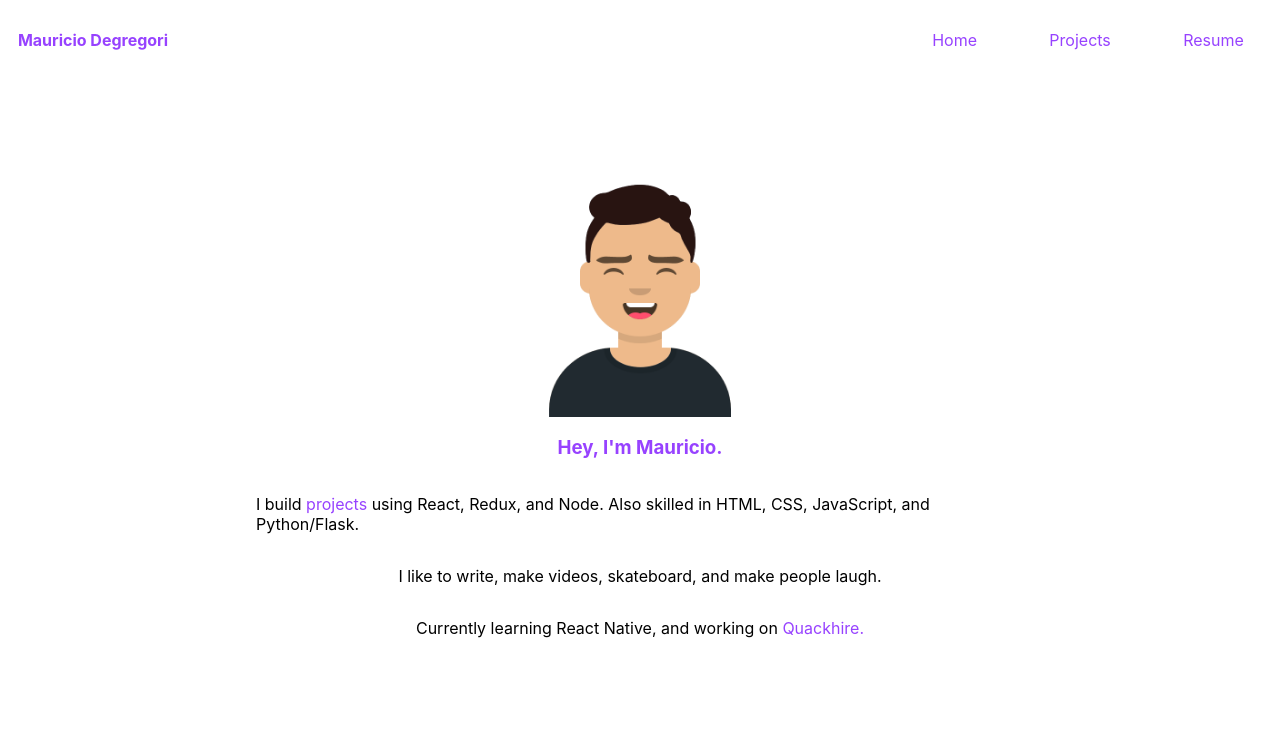
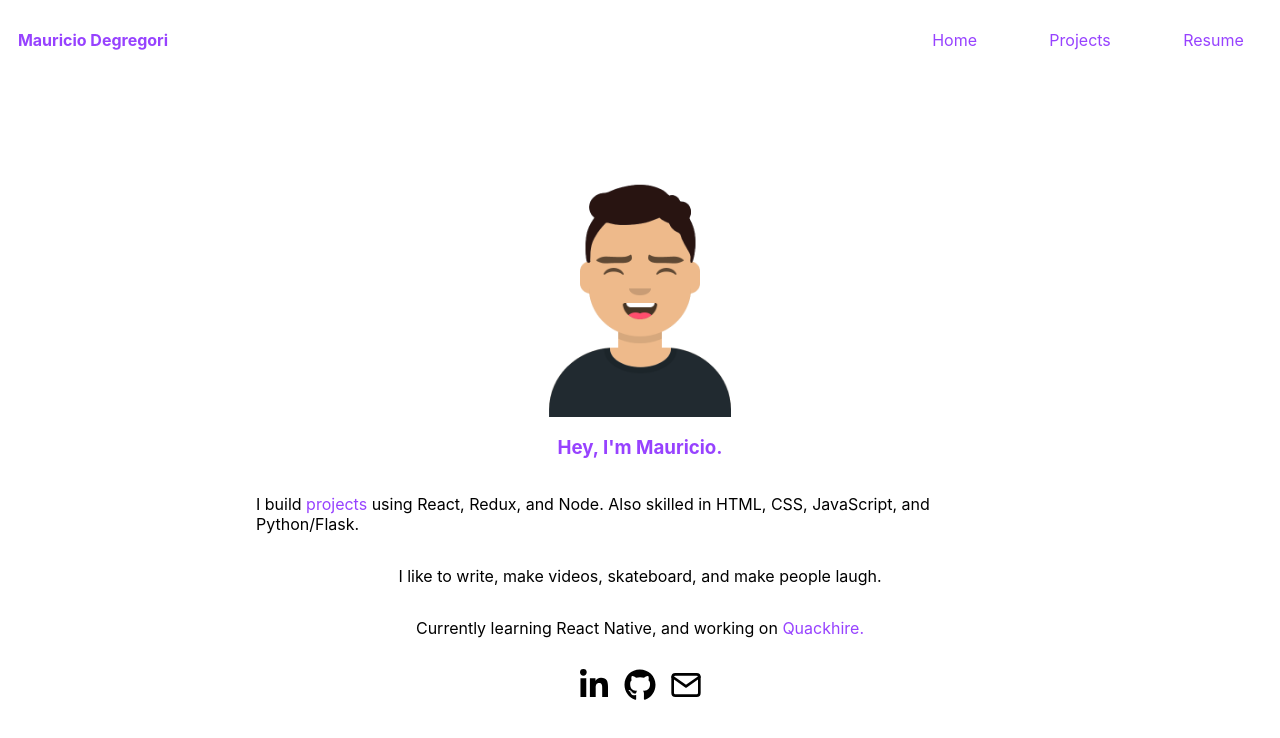
Before and after one commit to mdegregori1/Mauricio-Portfolio, a React (Create React App) app: page / in a window 1280 px wide. Shown: the top 738 px of the page. Built offline with nearby package versions, Linux system fonts and the light colour scheme.

Commit message:
changed color on nav

```diff
--- a/src/components/HomePage.jsx
+++ b/src/components/HomePage.jsx
@@ -19,13 +19,13 @@ export const HomePage = () => {
                 </About>
                 <Social>
                     <Tag href ="https://www.linkedin.com/in/mauricio-degregori/" target="_blank">
-                        <FaLinkedinIn size="2rem" color="#ffffff"/>
+                        <FaLinkedinIn size="2rem" color="black"/>
                     </Tag>
                     <Tag href ="https://github.com/mdegregori1" target="_blank">
-                        <FaGithub size="2rem" color="#ffffff"/>
+                        <FaGithub size="2rem" color="black"/>
                     </Tag>
                     <Tag href="mailto:degregorimauricio@gmail.com" target="_blank">
-                        <FiMail size="2rem" color="#ffffff"/>
+                        <FiMail size="2rem" color="black"/>
                     </Tag>
                 </Social>
             </Content>
```
